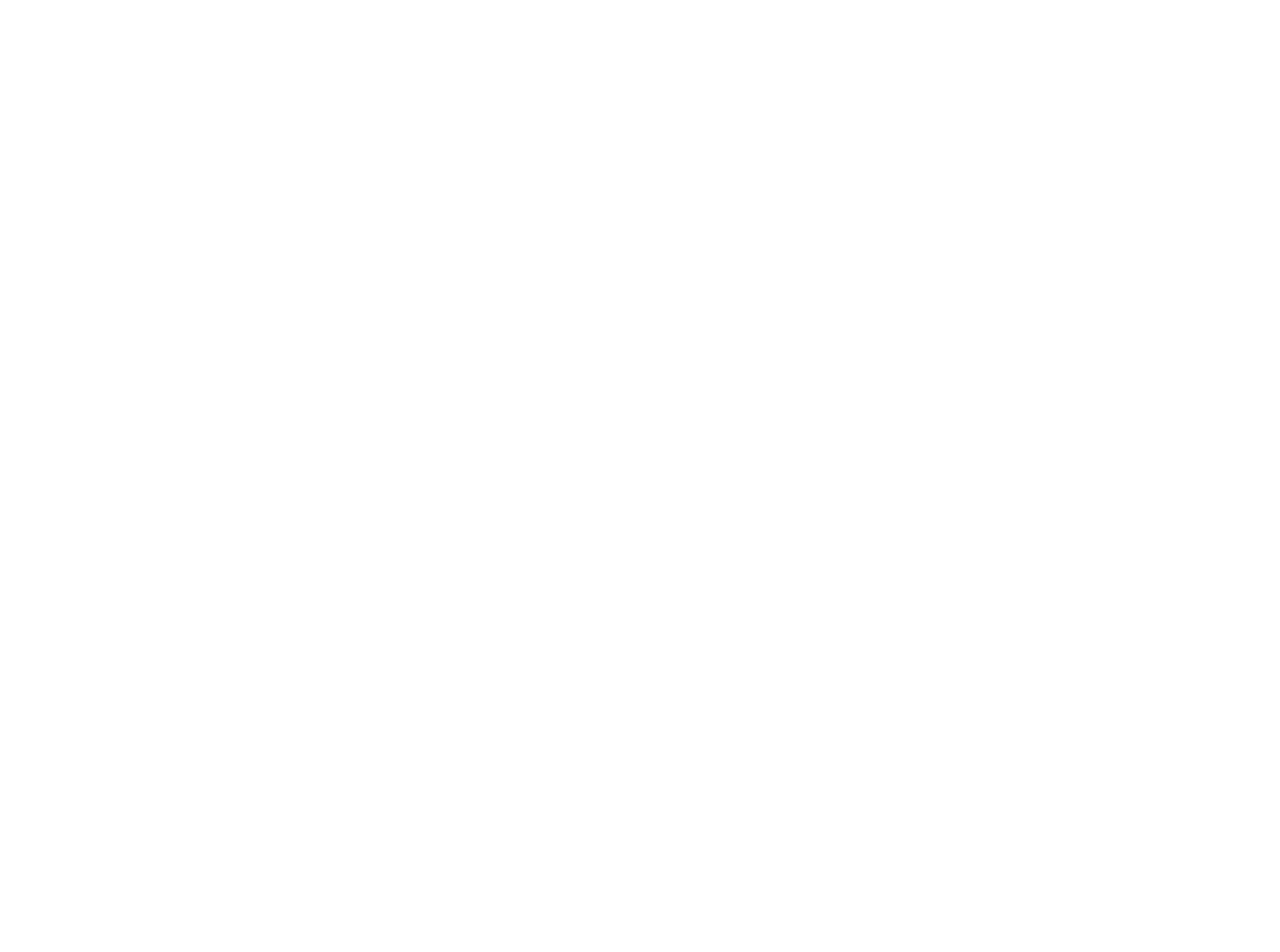
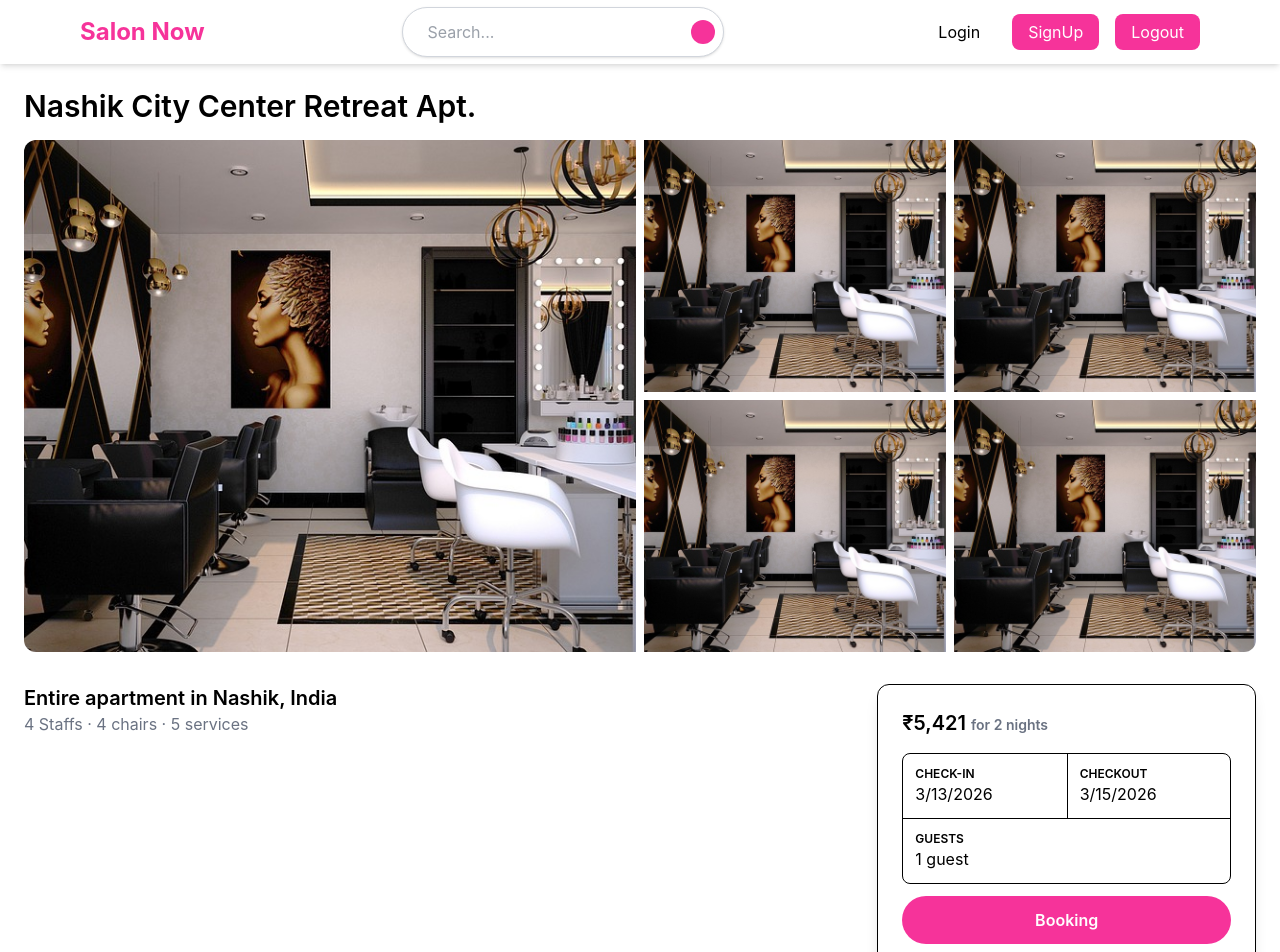
Before and after one commit to adityaraj-spec/Salon-Booking-System, a React (Vite) app in the folder frontend/: page /shop/1 in a window 1280 px wide. Before the commit this address had no page. Shown: the top 952 px of the page. Before the commit the page ends 800 px from the top, so only its background shows below. Built offline with nearby package versions, Linux system fonts and the light colour scheme; a web font is replaced by a local one.

Commit message:
Refactor styling and routing; update button styles and navigation structure across multiple components

```diff
--- a/frontend/src/App.jsx
+++ b/frontend/src/App.jsx
@@ -17,7 +17,7 @@ function App() {
           <Route path="login" element={<LoginPage />} />
           <Route path="signup" element={<SignUpPage />} />
           <Route path="shops" element={<Shops />} />
-          <Route path="shops/:id" element={<Shop />} />
+          <Route path="shop/:id" element={<Shop />} />
           <Route path="booking" element={<BookingPage />} />
 
       </Routes>
--- a/frontend/src/components/navPage.jsx
+++ b/frontend/src/components/navPage.jsx
@@ -14,20 +14,32 @@ export function NavBar() {
                     </form>
                 </div>
             </nav> */}
-            <nav className="bg-white shadow-md">
+            <nav className="bg-white shadow-md sticky top-0 z-50">
                 <div className="max-w-6xl mx-auto px-4">
                     <div className="flex justify-between items-center h-16">
 
                         {/* Logo */}
                         <NavLink className="navbar-brand" to="/">
-                            <div className="text-2xl font-bold text-blue-600">
+                            <div className="text-2xl font-bold text-pink-500">
                                 Salon Now
                             </div>
                         </NavLink>
 
-                        <form className="flex space-x-2" role="search">
-                            <input className="text-black border border-gray-300 rounded-full py-2 px-4 focus:outline-none focus:ring-2 focus:ring-black" type="search" placeholder="Search..." aria-label="Search" />
-                            <button className="bg-blue-600 text-white px-4 py-2 rounded-full hover:bg-blue-700 transition" type="submit">Search</button>
+                        <form className="flex items-center border border-gray-300 rounded-full shadow-sm hover:shadow-md px-2 py-1 bg-white max-w-xl">
+
+                            <input
+                                type="search"
+                                placeholder="Search..."
+                                aria-label="Search"
+                                className="grow px-4 py-2 outline-none text-gray-700 bg-transparent"
+                            />
+
+                            <button
+                                type="submit"
+                                className="bg-pink-500 hover:bg-pink-600 text-white p-3 rounded-full flex items-center justify-center transition"
+                            >
+                            </button>
+
                         </form>
 
                         {/* Button */}
@@ -38,12 +50,12 @@ export function NavBar() {
                                 </NavLink>
                             </li>
                             <li className="">
-                                <NavLink className="bg-blue-600 text-white px-4 py-2 rounded-lg hover:bg-blue-700 transition" to="/signup">
+                                <NavLink className="bg-pink-500 text-white px-4 py-2 rounded-lg hover:bg-pink-600 transition" to="/signup">
                                     SignUp
                                 </NavLink>
                             </li>
                             <li className="">
-                                <NavLink className="bg-blue-600 text-white px-4 py-2 rounded-lg hover:bg-blue-700 transition" to="/logout">
+                                <NavLink className="bg-pink-500 text-white px-4 py-2 rounded-lg hover:bg-pink-600 transition" to="/logout">
                                     Logout
                                 </NavLink>
                             </li>
--- a/frontend/src/index.css
+++ b/frontend/src/index.css
@@ -1,19 +1 @@
 @import "tailwindcss";
-:root {
-  font-family: system-ui, Avenir, Helvetica, Arial, sans-serif, poppins;
-  line-height: 1.5;
-  font-weight: 400;
-
-  color-scheme: light dark;
-  color: rgba(255, 255, 255, 0.87);
-
-  font-synthesis: none;
-  text-rendering: optimizeLegibility;
-  -webkit-font-smoothing: antialiased;
-  -moz-osx-font-smoothing: grayscale;
-}
-
-body {
-  margin: 0;
-  padding:0;
-}
--- a/frontend/src/pages/bookingPage.jsx
+++ b/frontend/src/pages/bookingPage.jsx
@@ -128,7 +128,7 @@ export function BookingPage() {
                     {/* Button */}
                     <button
                         type="submit"
-                        className="w-full bg-black text-white py-3 rounded-lg hover:bg-gray-800"
+                        className="w-full bg-pink-500 hover:bg-pink-600 text-white font-semibold py-3 rounded-full"
                     >
                         Confirm Booking
                     </button>
--- a/frontend/src/pages/loginPage.jsx
+++ b/frontend/src/pages/loginPage.jsx
@@ -53,7 +53,7 @@ export function LoginPage() {
                         </div>
 
                         {/* Button */}
-                        <button className="w-full bg-gray-900 text-white py-2 rounded-lg hover:bg-gray-800 transition">
+                        <button className="w-full bg-pink-500 hover:bg-pink-600 text-white font-semibold py-3 rounded-full">
                             Login
                         </button>
 
--- a/frontend/src/pages/shop.jsx
+++ b/frontend/src/pages/shop.jsx
@@ -1,15 +1,99 @@
 import salon1 from "../assets/salon1.jpg";
+import { NavBar } from "../components/navPage";
+import { Footer } from "../components/footerPage";
+import { NavLink } from "react-router-dom";
+
 export function Shop() {
     return (
         <>
-            <div className="card mb-3">
-                <img src={salon1} className="card-img-top" alt="..." />
-                    <div className="card-body">
-                        <h5 className="card-title">Card title</h5>
-                        <p className="card-text">This is a wider card with supporting text below as a natural lead-in to additional content. This content is a little bit longer.</p>
-                        <p className="card-text"><small className="text-body-secondary">Last updated 3 mins ago</small></p>
+            <NavBar />
+            <div className="max-w-7xl mx-auto px-6 py-6">
+
+                {/* Title */}
+                <h1 className="text-black text-3xl font-semibold mb-4">
+                    Nashik City Center Retreat Apt.
+                </h1>
+
+                {/* Image Gallery */}
+                <div className="grid grid-cols-4 gap-2 mb-8">
+
+                    <img
+                        src={salon1}
+                        className="col-span-2 row-span-2 w-full h-full object-cover rounded-l-xl"
+                    />
+
+                    <img src={salon1} className="w-full h-full object-cover" />
+                    <img src={salon1} className="w-full h-full object-cover rounded-tr-xl" />
+                    <img src={salon1} className="w-full h-full object-cover" />
+                    <img src={salon1} className="w-full h-full object-cover rounded-br-xl" />
+
+                </div>
+
+                {/* Main Layout */}
+                <div className="grid grid-cols-3 gap-12">
+
+                    {/* LEFT CONTENT */}
+                    <div className="col-span-2">
+
+                        <h2 className="text-black text-xl font-semibold">
+                            Entire apartment in Nashik, India
+                        </h2>
+
+                        <p className="text-gray-500 mb-6">
+                            4 Staffs · 4 chairs · 5 services
+                        </p>
                     </div>
+
+                    {/* RIGHT BOOKING CARD */}
+                    <div>
+
+                        <div className="border rounded-xl shadow-lg p-6 sticky top-20">
+
+                            <h3 className="text-xl font-semibold mb-4">
+                                ₹5,421 <span className="text-gray-500 text-sm">for 2 nights</span>
+                            </h3>
+
+                            {/* Check in */}
+                            <div className="border rounded-lg mb-3">
+
+                                <div className="grid grid-cols-2 border-b">
+
+                                    <div className="p-3">
+                                        <p className="text-black text-xs font-semibold">CHECK-IN</p>
+                                        <p>3/13/2026</p>
+                                    </div>
+
+                                    <div className="p-3 border-l">
+                                        <p className="text-black text-xs font-semibold">CHECKOUT</p>
+                                        <p>3/15/2026</p>
+                                    </div>
+
+                                </div>
+
+                                <div className="p-3">
+                                    <p className="text-black text-xs font-semibold">GUESTS</p>
+                                    <p>1 guest</p>
+                                </div>
+
+                            </div>
+                            <NavLink to="/booking">
+                                <button className="w-full bg-pink-500 hover:bg-pink-600 text-white font-semibold py-3 rounded-full">
+                                    Booking
+                                </button>
+                            </NavLink>
+
+                            <p className="text-center text-sm text-gray-500 mt-3">
+                                You won't be charged yet
+                            </p>
+
+                        </div>
+
+                    </div>
+
+                </div>
+
             </div>
+            <Footer />
         </>
     );
 }
--- a/frontend/src/pages/signupPage.jsx
+++ b/frontend/src/pages/signupPage.jsx
@@ -94,7 +94,7 @@ export function SignUpPage() {
                         {/* Submit Button */}
                         <button
                             type="submit"
-                            className="w-full bg-gray-900 text-white py-2 rounded-lg hover:bg-gray-800 transition"
+                            className="w-full bg-pink-500 hover:bg-pink-600 text-white font-semibold py-3 rounded-full transition"
                         >
                             Sign Up
                         </button>
```
Also changed, not shown: frontend/src/pages/shops-grid.jsx (+5 -5 lines).
